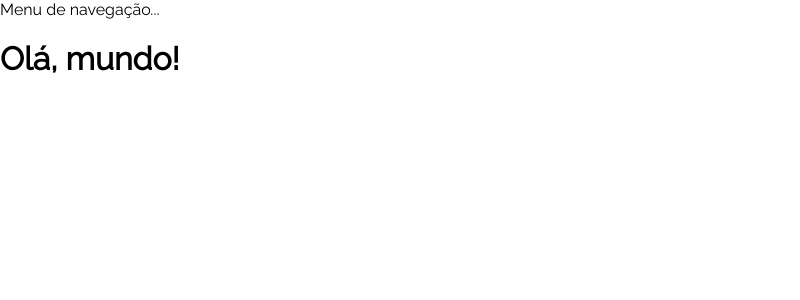
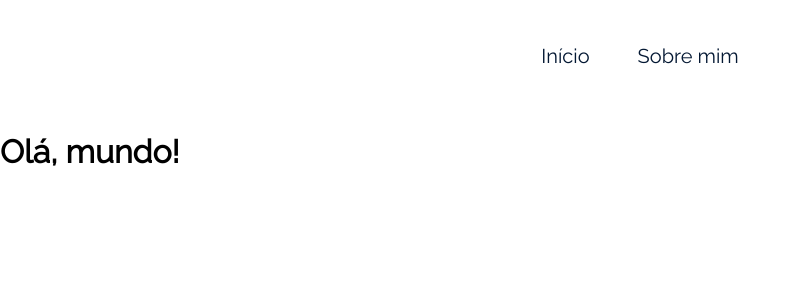
Before and after one commit to leonardo-amaro/blog-ola-mundo, a JavaScript app: page / in a window 1280 px wide. Shown: the top 300 px of the page, without its empty margins (0-800 px from the left). Built offline with nearby package versions, Linux system fonts and the light colour scheme; the HTML template or start-up script is replaced by a standard one.

Commit message:
implementando Menu
Adicionando estilos ao menu de navegação e implementando o uso do componente Link, do react-router-dom

```diff
--- a/src/components/Menu/index.js
+++ b/src/components/Menu/index.js
@@ -1,6 +1,18 @@
+import { Link } from 'react-router-dom';
+import styles from './Menu.module.css';
+
 const Menu = () => {
   return (
-    <header>Menu de navegação...</header>
+    <header>
+      <nav className={styles.navegacao}>
+        <Link className={styles.link} to='/'>
+          Início
+        </Link>
+        <Link className={styles.link} to='/sobre'>
+          Sobre mim
+        </Link>
+      </nav>
+    </header>
   );
 }
 
```
